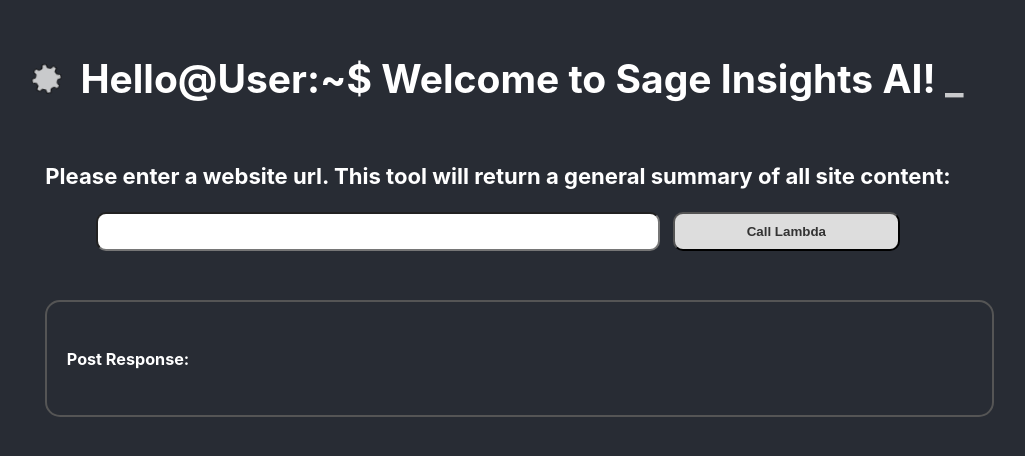
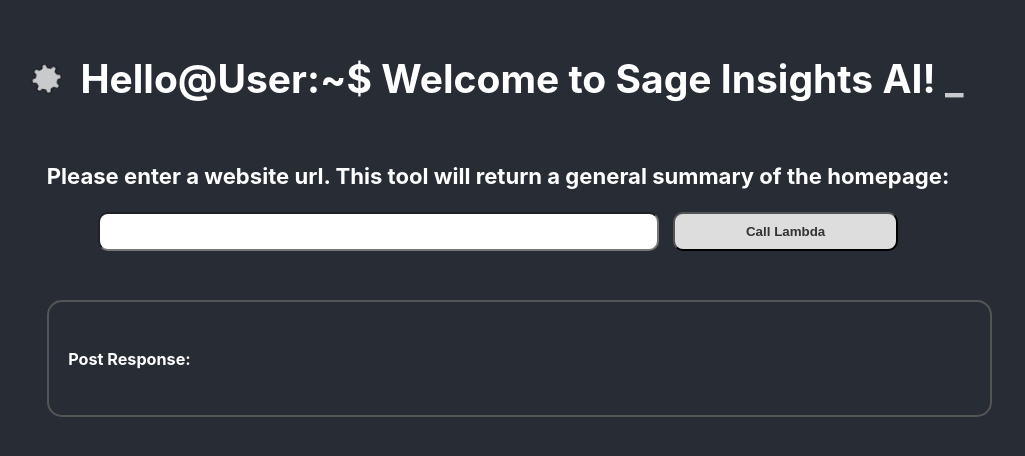
Before and after one commit to tm4747/sageinsightsai, a React (Create React App) app: page / in a window 1280 px wide. Shown: the part 180-636 px from the top of the page, without its empty margins (142-1167 px from the left). Built offline with nearby package versions, Linux system fonts and the light colour scheme.

Commit message:
update main message

```diff
--- a/src/App.js
+++ b/src/App.js
@@ -62,7 +62,7 @@ function App() {
         <section className="body">
           <div className={"formDiv"}>
             <p className={"directions"}>Please enter a website url.
-              This tool will return a general summary of all site content:</p>
+              This tool will return a general summary of the homepage:</p>
             <input className={"textInput"} onChange={handleInputChange} type="text"/>
             <button className={"button"} onClick={callLambda}>Call Lambda</button>
           </div>
```
